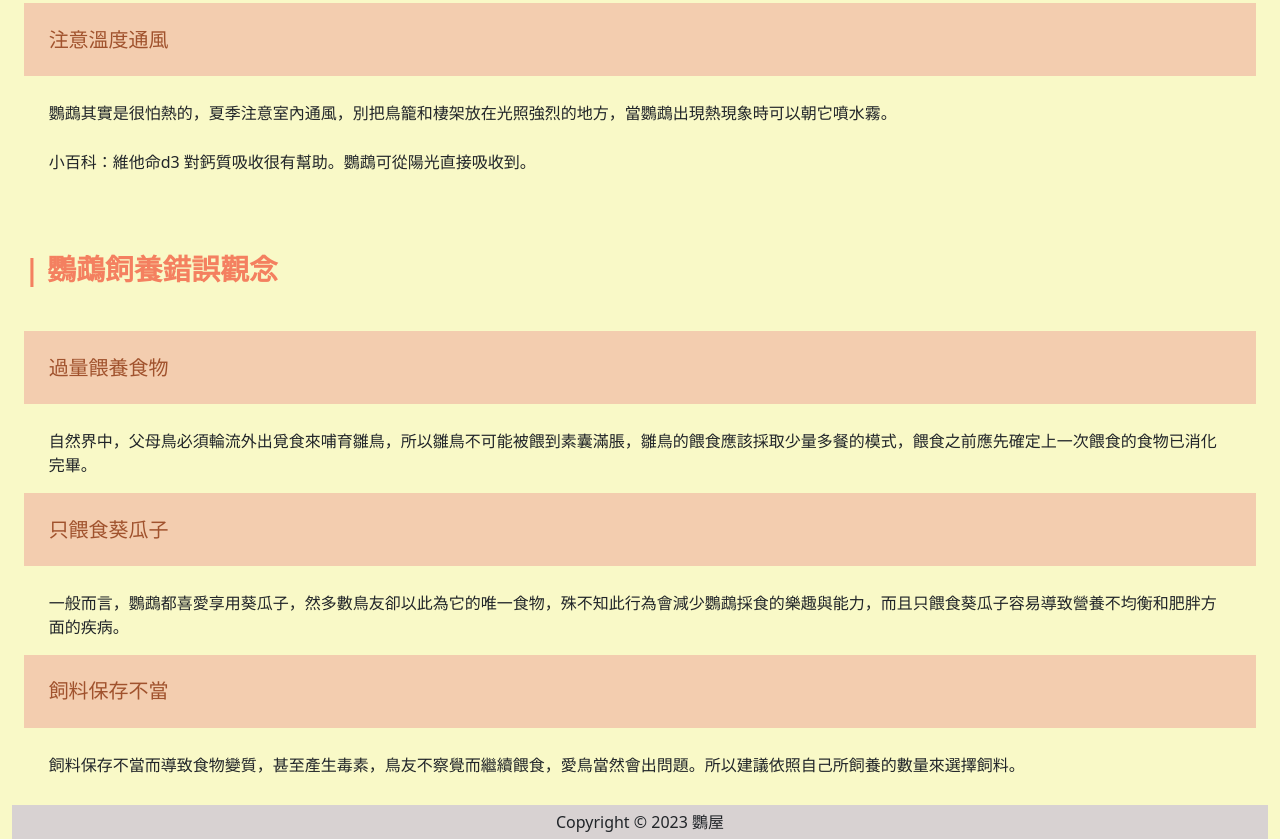
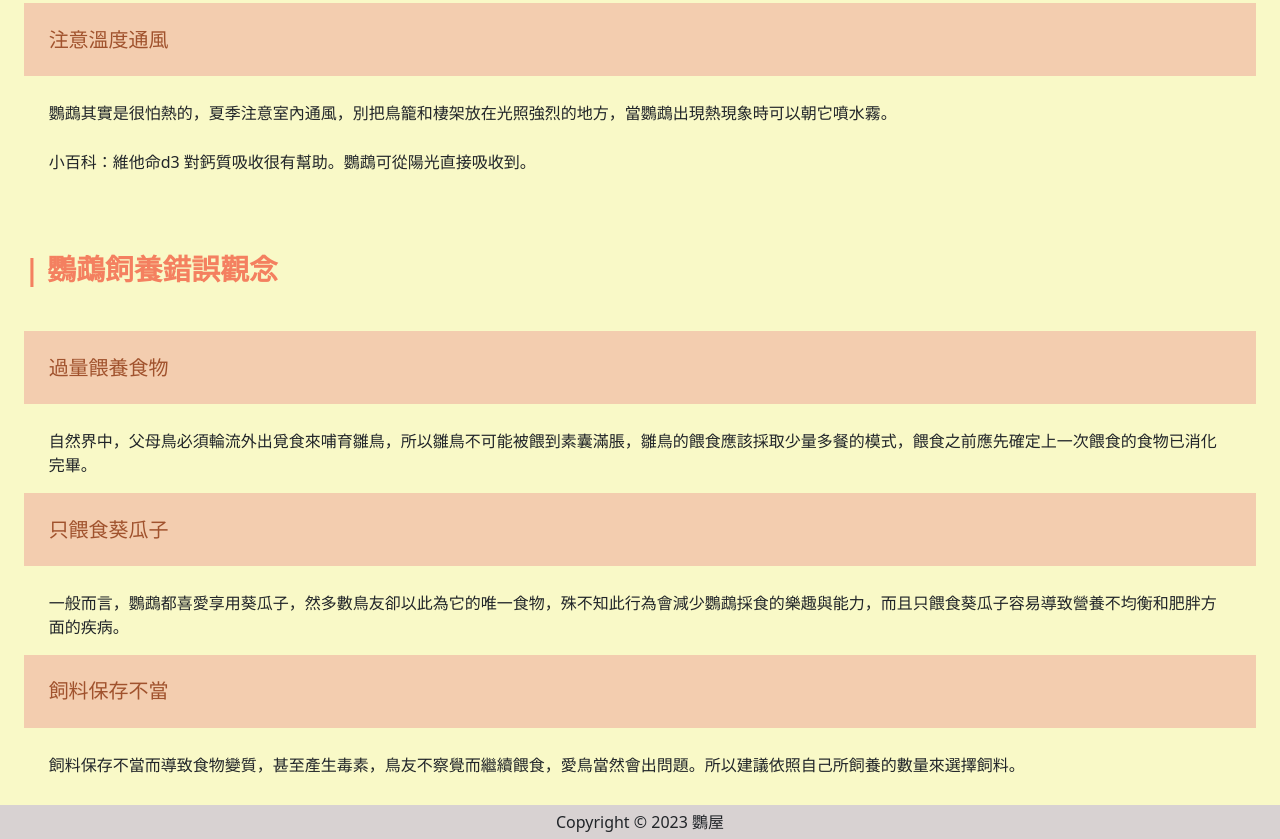
Before and after one commit to a35189459/parrot_house, a plain HTML site: page food.html in a window 1280 px wide. Shown: the part 1819-2658 px from the top of the page. Drawn offline with nearby package versions, Linux system fonts and the light colour scheme.

Commit message:
second commit

```diff
--- a/css/food.css
+++ b/css/food.css
@@ -101,6 +101,7 @@
 
 footer{
     text-align: center;
+    width: 100%;
     padding:5px;
     background-color: rgb(216, 210, 210);
 }
```
Also changed, not shown: food.html (+2 -1 lines).
